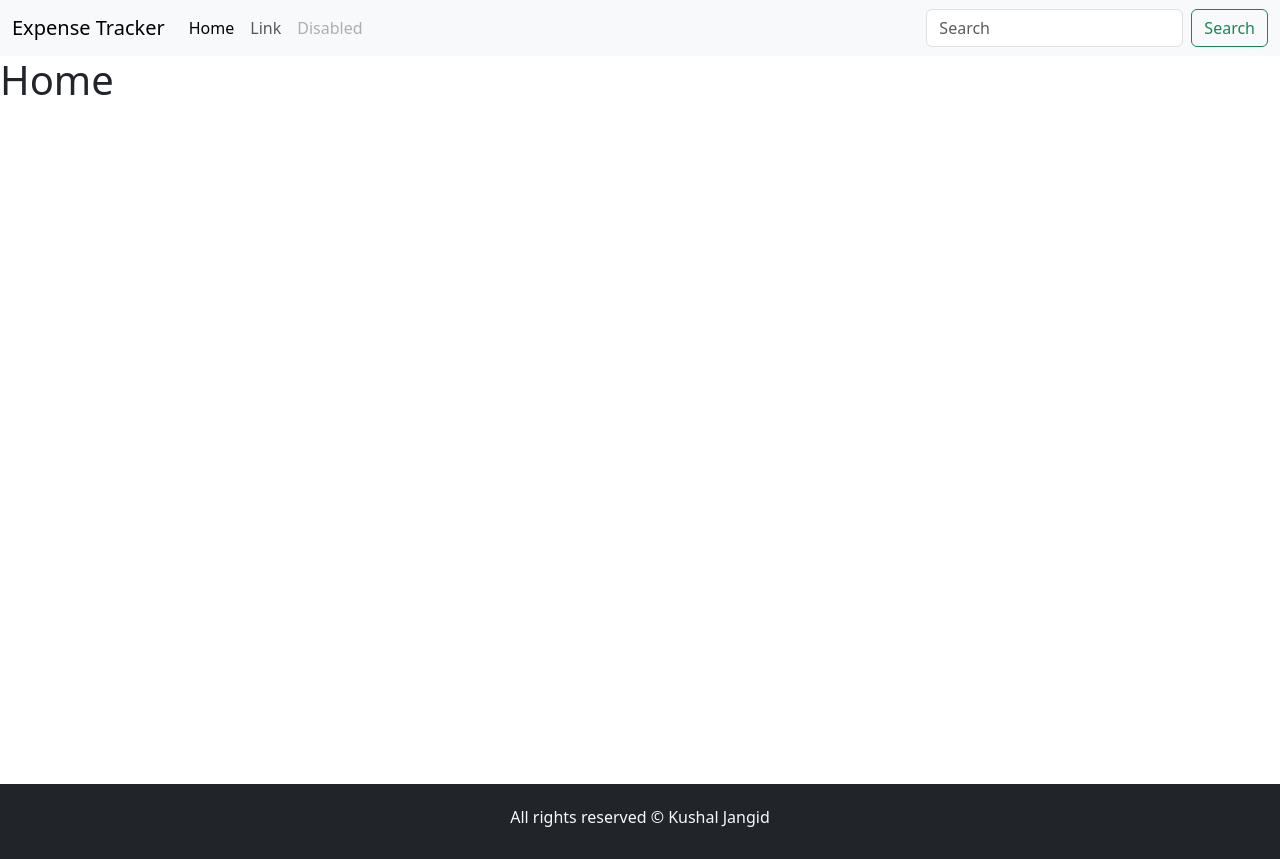
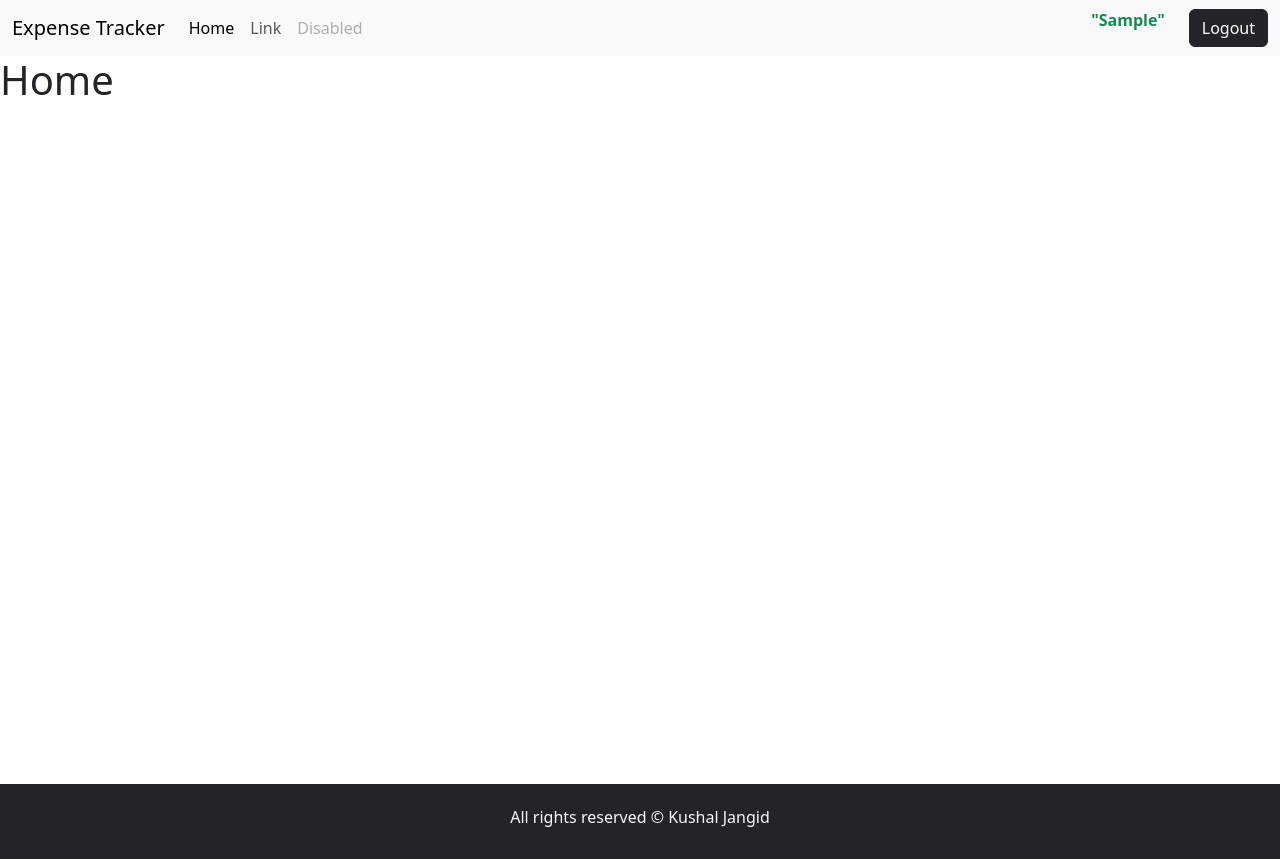
Before and after one commit to kushal022/ETA2, a React (Vite) app in the folder client/: page / in a window 1280 px wide. Built offline with nearby package versions, Linux system fonts and the light colour scheme; sample sign-in values are in the browser's storage.

Commit message:
protected route implemented

```diff
--- a/client/package.json
+++ b/client/package.json
@@ -1,5 +1,5 @@
 {
-  "proxy":"http://localhost:3500/api/v1",
+  "proxy": "http://localhost:3500/api/v1",
   "name": "client",
   "private": true,
   "version": "0.0.0",
@@ -13,8 +13,8 @@
   "dependencies": {
     "antd": "^5.24.7",
     "axios": "^1.8.4",
-    "react": "^19.0.0",
-    "react-dom": "^19.0.0",
+    "react": "^18.3.1",
+    "react-dom": "^18.3.1",
     "react-redux": "^9.2.0",
     "react-router-dom": "^7.5.0",
     "redux": "^5.0.1"
--- a/client/src/App.jsx
+++ b/client/src/App.jsx
@@ -1,5 +1,5 @@
 import React from 'react'
-import {Routes, Route} from 'react-router-dom'
+import {Routes, Route, Navigate} from 'react-router-dom'
 import Home from './pages/Home'
 import Register from './pages/Register'
 import Login from './pages/Login'
@@ -8,7 +8,7 @@ const App = () => {
   return (
    <>
     <Routes>
-      <Route path='/' element={<Home/>}/>
+      <Route path='/' element={<ProtectedRoutes><Home/></ProtectedRoutes>}/>
       <Route path='/register' element={<Register/>}/>
       <Route path='/login' element={<Login/>}/>
     </Routes>
@@ -16,4 +16,12 @@ const App = () => {
   )
 }
 
+export function ProtectedRoutes(props){
+  if(localStorage.getItem('username')){
+    return props.children;
+  }else{
+    return <Navigate to='/login' />
+  }
+}
+
 export default App
--- a/client/src/components/layout/Header.jsx
+++ b/client/src/components/layout/Header.jsx
@@ -1,9 +1,33 @@
-import React from "react";
+import { message } from "antd";
+import React, { useEffect, useState } from "react";
+import { Link, useNavigate } from "react-router-dom";
 
 const Header = () => {
+  const [IsLogIn, setIsLogIn] = useState(false);
+  const [User, setUser] = useState('')
+  const navigate = useNavigate();
+
+  useEffect(()=>{
+    // const user = JSON.parse(localStorage.getItem('username'));
+    const user = (localStorage.getItem('username'));
+    if(user){
+      setUser(user)
+      setIsLogIn(true);
+    } else{
+      setIsLogIn(false)
+    }
+  },[])
+
+  //* handlerLogOut
+  const handlerLogOut =()=>{
+    localStorage.removeItem('username')
+    message.success('Logout Successfully')
+    navigate('/login')
+  }
+
   return (
     <>
-      <nav className="navbar navbar-expand-lg bg-body-tertiary">
+      <nav className="navbar navbar-expand-lg bg-body-tertiary ">
         <div className="container-fluid">
           <button
             className="navbar-toggler"
@@ -22,9 +46,9 @@ const Header = () => {
             </a>
             <ul className="navbar-nav me-auto mb-2 mb-lg-0">
               <li className="nav-item">
-                <a className="nav-link active" aria-current="page" href="#">
+                <Link to='/' className="nav-link active" aria-current="page">
                   Home
-                </a>
+                </Link>
               </li>
               <li className="nav-item">
                 <a className="nav-link" href="#">
@@ -37,17 +61,17 @@ const Header = () => {
                 </a>
               </li>
             </ul>
-            <form className="d-flex" role="search">
-              <input
-                className="form-control me-2"
-                type="search"
-                placeholder="Search"
-                aria-label="Search"
-              />
-              <button className="btn btn-outline-success" type="submit">
-                Search
-              </button>
-            </form>
+            <div className="h-100 d-flex gap-4 align-items-center justify-content-center ">
+              { IsLogIn ?
+              <>
+                <p className="h-100 text-capitalize text-success fw-bold">{User}</p>
+                <button onClick={handlerLogOut} className="btn btn-dark">Logout</button>
+              </>:<>
+                <button className="btn btn-dark">Login</button>
+                <button className="btn btn-bg-primary">Signup</button>
+              </>
+            }
+            </div>
           </div>
         </div>
       </nav>
--- a/client/src/pages/Login.jsx
+++ b/client/src/pages/Login.jsx
@@ -1,4 +1,4 @@
-import React, { useState } from 'react'
+import React, { useEffect, useState } from 'react'
 import {Form, Input, message} from 'antd'
 import {Link, useNavigate} from 'react-router-dom'
 import Loader from '../components/Loader';
@@ -22,15 +22,23 @@ const Login = () => {
       localStorage.setItem('username',res.data.username)
       localStorage.setItem('email',res.data.email)
       localStorage.setItem('token',res.data.token)
-      alert(res.data.message)
+      message.success(res.data.message)
       navigate('/')
     } catch (error) {
       setLoading(false)
       console.log(error)
-      alert(error.response.data.message)
+      message.success(error.response.data.message)
 
     }
   }
+
+  //Prevent for login user if logged in:
+    useEffect(()=>{
+      if(localStorage.getItem('username')){
+        navigate('/')
+      }
+    },[navigate])
+
   return (
     <>
         <div className="register-page vh-100 d-flex justify-content-center align-items-center h">
--- a/client/src/pages/Register.jsx
+++ b/client/src/pages/Register.jsx
@@ -1,4 +1,4 @@
-import React, { useState } from 'react'
+import React, { useEffect, useState } from 'react'
 import {Form, Input, message} from 'antd'
 import {Link, useNavigate} from 'react-router-dom'
 import Loader from '../components/Loader';
@@ -18,15 +18,24 @@ const Register = () => {
         values,
       )
       setLoading(false)
-      console.log(res)
-      alert(res.data.message)
+      // console.log(res)
+      message.success(res.data.message)
       navigate('/login')
     } catch (error) {
       setLoading(false)
       console.log(error)
-      alert(error.response.data.message)
+      message.success(error.response.data.message)
     }
   }
+
+  //Prevent for login user:
+  useEffect(()=>{
+    if(localStorage.getItem('username')){
+      navigate('/')
+    }
+  },[navigate])
+
+
   return (
     <>
         <div className="register-page vh-100 d-flex justify-content-center align-items-center h">
```
